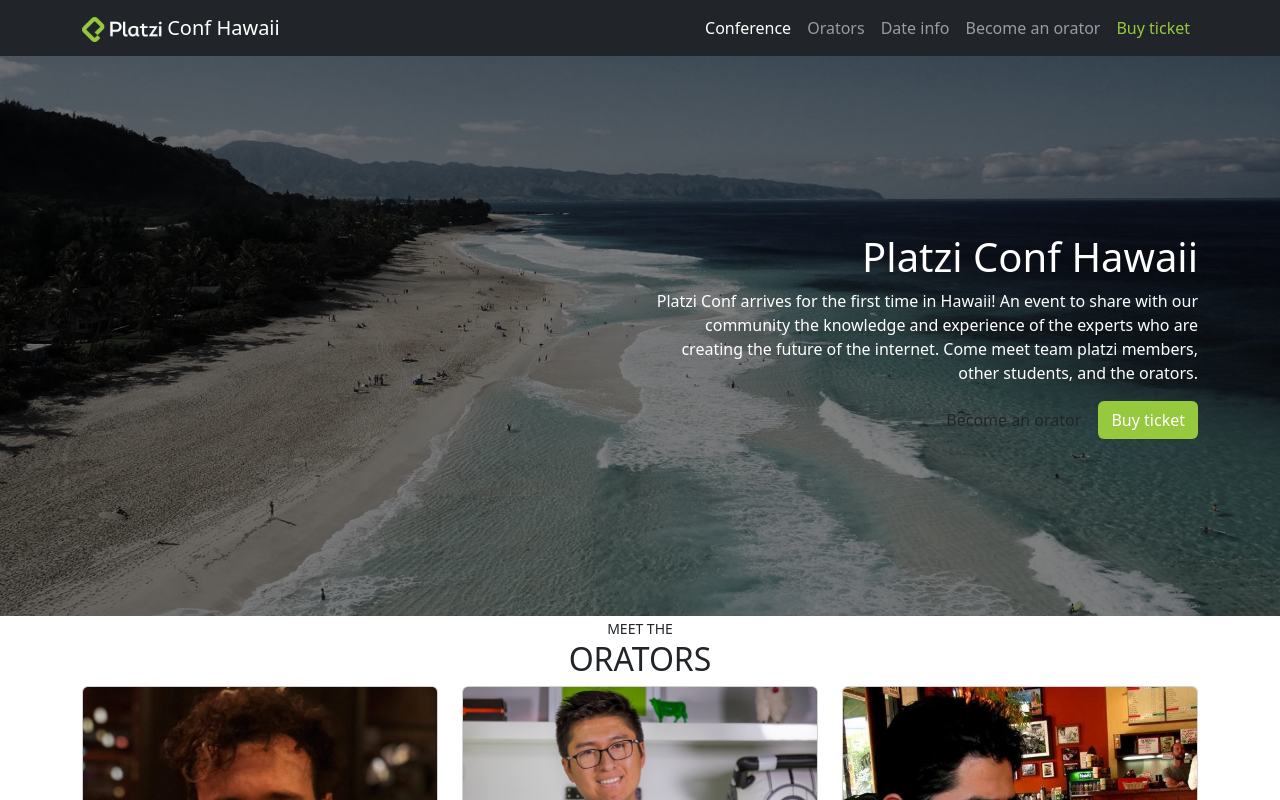
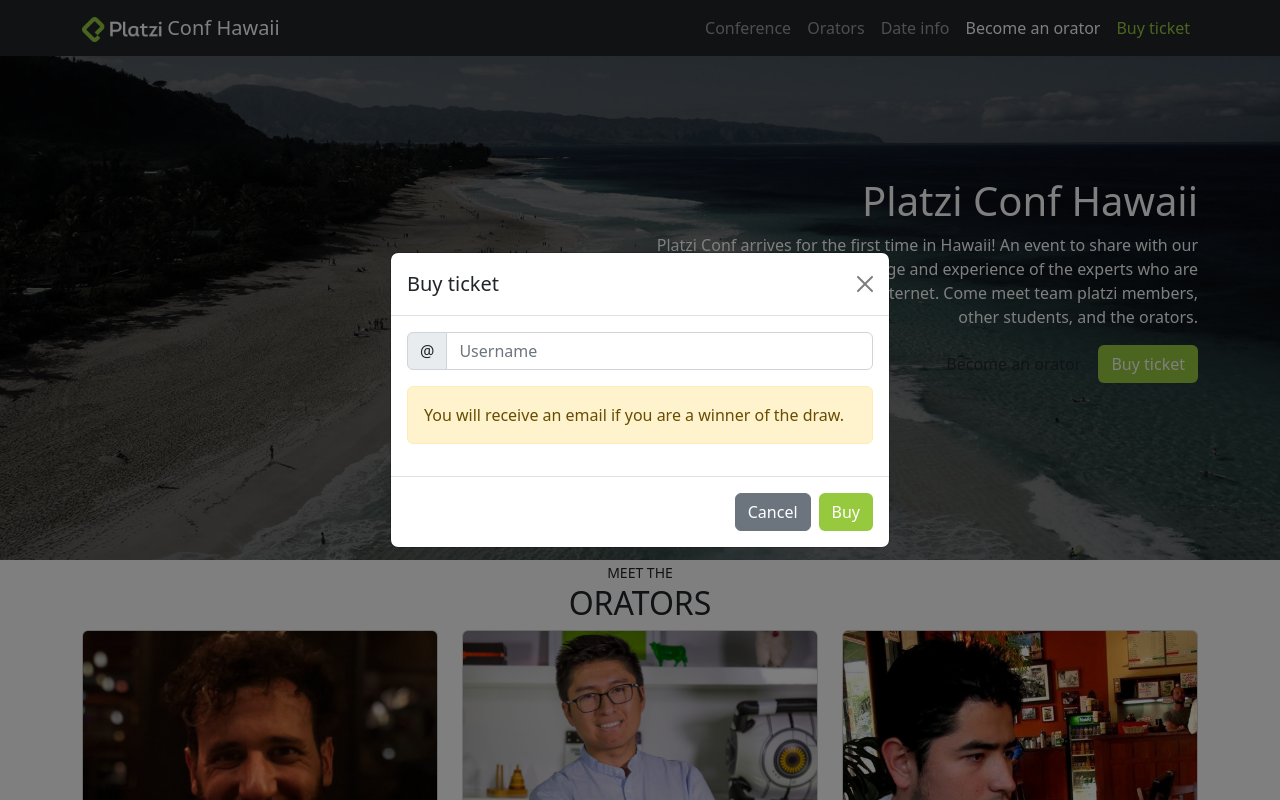
Before and after one commit to santidev21/PlatziConf, a plain HTML site: page index.html in a window 1280 px wide. Both pictures are taken after a click on the link "Buy ticket". Shown: the top 800 px of the page. Drawn offline with nearby package versions, Linux system fonts and the light colour scheme.

Commit message:
Added the modal function.

```diff
--- a/index.html
+++ b/index.html
@@ -7,39 +7,37 @@
     <link href="https://cdn.jsdelivr.net/npm/bootstrap@5.2.0/dist/css/bootstrap.min.css" rel="stylesheet" integrity="sha384-gH2yIJqKdNHPEq0n4Mqa/HGKIhSkIHeL5AyhkYV8i59U5AR6csBvApHHNl/vI1Bx" crossorigin="anonymous">
     <link rel="stylesheet" href="styles.css">
   </head>
-  <body>
+  <body data-bs-spy="scroll" data-bs-target="#navbar" data-offset="20">
     <!-- navbar -->
-    <nav class="navbar navbar-expand-lg bg-dark navbar-dark">
+    <nav class="navbar navbar-expand-lg bg-dark navbar-dark fixed-top">
       <div class="container">
         <a class="navbar-brand" href="#">
           <img src="./assets/images/platzi-logo.png" alt="Logo platzi"> Conf Hawaii
         </a>
-        <button class="navbar-toggler" type="button" data-bs-toggle="collapse" data-bs-target="#navbarSupportedContent" aria-controls="navbarSupportedContent" aria-expanded="false" aria-label="Toggle navigation">
+        <button class="navbar-toggler" type="button" data-bs-toggle="collapse" data-bs-target="#navbar" aria-controls="navbarSupportedContent" aria-expanded="false" aria-label="Toggle navigation">
           <span class="navbar-toggler-icon"></span>
         </button>
-        <div class="collapse navbar-collapse" id="navbarSupportedContent">
+        <div class="collapse navbar-collapse" id="navbar">
           <ul class="navbar-nav ms-auto mb-2 mb-lg-0">
             <li class="nav-item">
-              <a class="nav-link active" aria-current="page" href="#">Conference</a>
+              <a class="nav-link active" aria-current="page" href="#carousel">Conference</a>
             </li>
             <li class="nav-item">
-              <a class="nav-link" href="#">Orators</a>
+              <a class="nav-link" href="#speakers">Orators</a>
             </li>
             <li class="nav-item">
-              <a class="nav-link" href="#">Date info</a>
+              <a class="nav-link" href="#place-time">Date info</a>
             </li>
             <li class="nav-item">
-              <a class="nav-link" href="#">Become an orator</a>
+              <a class="nav-link" href="#become-orator">Become an orator</a>
             </li>
             <li class="nav-item">
-              <a class="nav-link text-platzi" href="#">Buy ticket</a>
+              <a class="nav-link text-platzi" href="#" data-bs-toggle="modal" data-bs-target="#exampleModal">Buy ticket</a>
             </li>
           </ul>
         </div>
       </div>
     </nav>
-    <div class="container">
-    </div>
     <!-- /navbar -->
 
     <!-- main -->
@@ -65,7 +63,7 @@
                     community the knowledge and experience of the experts who are creating the future
                     of the internet. Come meet team platzi members, other students, and the orators.</p>
                     <a href="#" class="btn btn-outline-ligth">Become an orator</a>
-                    <button type="button" class="btn btn-platzi">Buy ticket</button>
+                    <button type="button" class="btn btn-platzi" data-bs-toggle="modal" data-bs-target="#exampleModal">Buy ticket</button>
                 </div>
               </div>
             </div>
@@ -159,7 +157,7 @@
     <!-- Date -->
 
     <!-- become orator -->
-    <section id="become-orator pt-2 pb-2">
+    <section id="become-orator" class="pt-2 pb-2">
       <div class="container">
         <div class="row">
           <div class="col text-uppercase text-center">
@@ -198,6 +196,42 @@
     </section>
     <!-- become orator -->
 
+    <!-- Modal -->
+    <div class="modal fade" id="exampleModal" tabindex="-1" aria-labelledby="exampleModalLabel" aria-hidden="true">
+      <div class="modal-dialog modal-dialog-centered">
+        <div class="modal-content">
+          <div class="modal-header">
+            <h5 class="modal-title" id="exampleModalLabel">Buy ticket</h5>
+            <button type="button" class="btn-close" data-bs-dismiss="modal" aria-label="Close"></button>
+          </div>
+          <div class="modal-body">
+            <div class="row">
+              <div class="col">
+                <div class="col-auto">
+                  <label class="visually-hidden" for="autoSizingInputGroup">Username</label>
+                  <div class="input-group">
+                    <div class="input-group-text">@</div>
+                    <input type="text" class="form-control" id="autoSizingInputGroup" placeholder="Username">
+                  </div>
+                </div>
+              </div>
+            </div>
+            <div class="row pt-3">
+              <div class="col">
+                <div class="alert alert-warning" role="alert">
+                  You will receive an email if you are a winner of the draw.
+                </div>
+              </div>
+            </div>
+          </div>
+          <div class="modal-footer">
+            <button type="button" class="btn btn-secondary" data-bs-dismiss="modal">Cancel</button>
+            <button type="button" class="btn btn-platzi">Buy</button>
+          </div>
+        </div>
+      </div>
+    </div>
+
     <!-- footer -->
     <footer id="footer" class="pb-3 pt-4">
         <div class="container">
```
